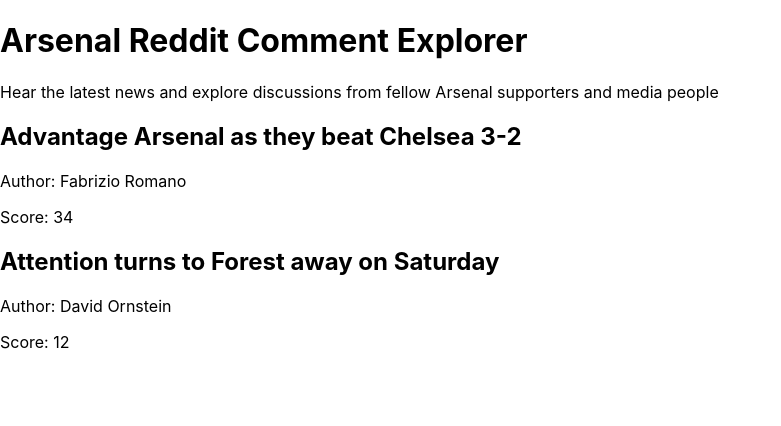
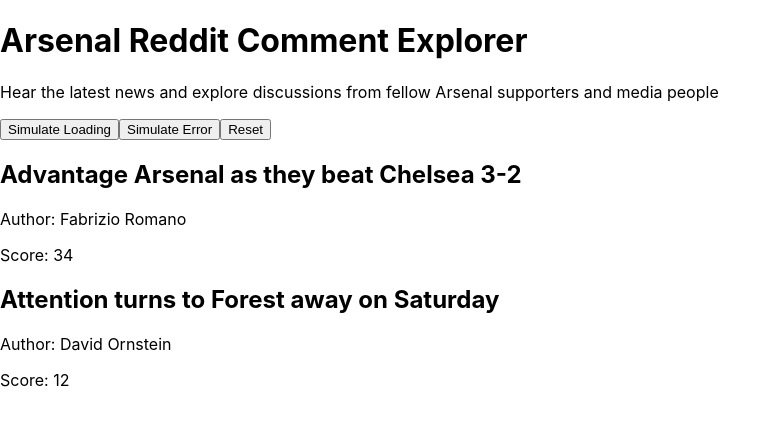
Before and after one commit to SamMeade24/arsenal-reddit-app, a React (Create React App) app: page / in a window 1280 px wide. Shown: the top 426 px of the page, without its empty margins (0-781 px from the left). Built offline with nearby package versions, Linux system fonts and the light colour scheme.

Commit message:
Added simulation buttons for loading and error states in App.js

```diff
--- a/src/App.js
+++ b/src/App.js
@@ -16,27 +16,29 @@
     {id: 2, title: "Attention turns to Forest away on Saturday", author: "David Ornstein", score: 12}
   ];
 
-  if (isLoading) {
-    return (
-      <div className="App">
+  if (isLoading) return (
+      <div>
         <Header />
         <LoadingSpinner />
       </div>
-    );
-  }
+  );
 
-  if (hasError) {
-    return (
-      <div className="App">
+  if (hasError) return (
+      <div>
         <Header />
         <ErrorMessage />
       </div>
-    );
-  }
+  );
 
   return (
     <main>
       <Header />
+
+      {/* Buttons to simulate loading/error states */}
+      <button onClick={() => setIsLoading(true)}>Simulate Loading</button>
+      <button onClick={() => setHasError(true)}>Simulate Error</button>
+      <button onClick={() => { setIsLoading(false); setHasError(false); }}>Reset</button>
+
       <PostsList posts={dummyPosts} onPostSelect={setSelectedPostId} selectedPostId={selectedPostId} />
       {selectedPostId && (<CommentList selectedPostId={selectedPostId} />)}
     </main>
```
